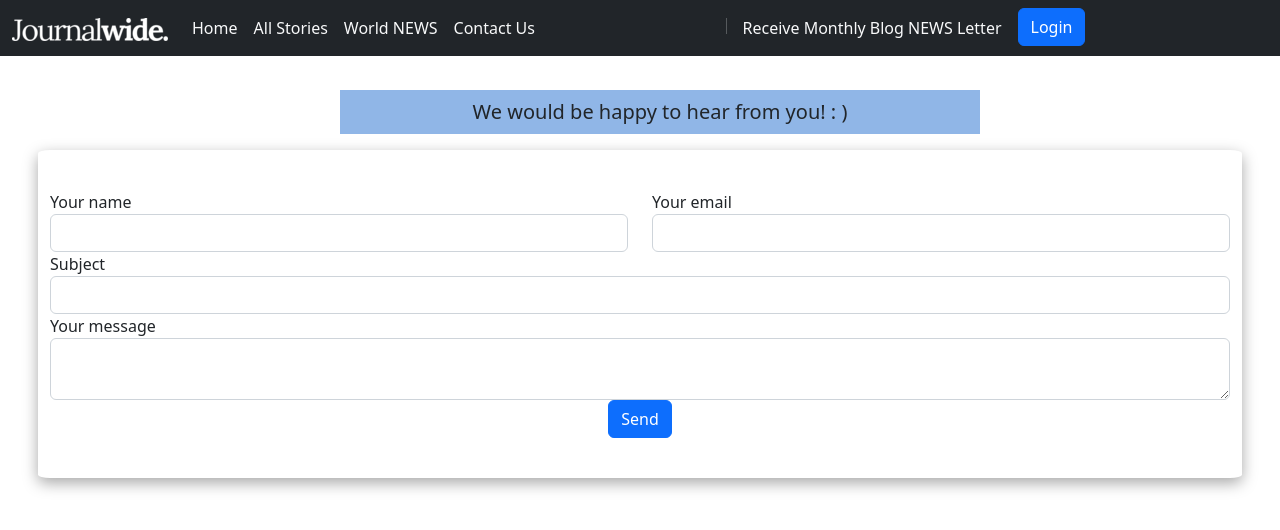
After one commit to abdulmoiez876/Web-Engineering_3, a PHP site: page /contactUs.php in a window 1280 px wide. The commit adds this page. Shown: the top 530 px of the page. Run offline with PHP 8.4, Linux system fonts and the light colour scheme.

Commit message:
contactUs implemented

```diff
--- /dev/null
+++ b/contactUs.php
@@ -0,0 +1,165 @@
+<?php
+include './config.php';
+
+$message = "We would be happy to hear from you! : )";
+if (isset($_POST['send'])) {
+    $name = $_POST['name'];
+    $email = $_POST['email'];
+    $subject = $_POST['subject'];
+    $message = $_POST['message'];
+
+    $querySubmit = "INSERT INTO contactUs(name, email, subject, message) VALUES('$name', '$email', '$subject', '$message')";
+    try {
+        if(mysqli_query($connection, $querySubmit)) {
+            $message = 'Feedback Submitted successfully!';
+        }
+        else {
+            $message = 'Feedback could not be Submitted';
+        }
+    } catch (Exception $e) {
+        $message = 'Feedback could not be Submitted';
+    }
+}
+?>
+
+<!DOCTYPE html>
+<html lang="en">
+
+<head>
+    <meta charset="UTF-8">
+    <meta http-equiv="X-UA-Compatible" content="IE=edge">
+    <meta name="viewport" content="width=device-width, initial-scale=1.0">
+    <title>Contact Us</title>
+    <link rel="canonical" href="https://getbootstrap.com/docs/5.2/examples/carousel/" />
+
+    <link href="bootstrap.min.css" rel="stylesheet" />
+    <link rel="stylesheet" href="./.css">
+
+    <style>
+        form {
+
+            padding: 40px 80px;
+            box-shadow: rgba(0, 0, 0, 0.35) 0px 5px 15px;
+            border-radius: 1%;
+        }
+
+        .message {
+            width: 50%;
+            text-align: center;
+            padding: 10px;
+            position: absolute;
+            margin-top: -10px;
+            margin-left: 340px;
+            background-color: rgb(144, 182, 231);
+        }
+    </style>
+</head>
+
+<body>
+    <header>
+        <nav class="navbar navbar-expand-md navbar-dark fixed-top bg-dark">
+            <div class="container-fluid">
+                <a class="navbar-brand" href="#"><img src="imgs/logo.png" /></a>
+                <div class="collapse navbar-collapse text-dark" id="navbarCollapse">
+                    <ul class="navbar-nav me-auto mb-2 mb-md-0">
+                        <li class="nav-item">
+                            <a class="nav-link active text-light" aria-current="page" href="#">Home</a>
+                        </li>
+                        <li class="nav-item">
+                            <a class="nav-link active text-light" href="#">All Stories</a>
+                        </li>
+                        <li class="nav-item">
+                            <a class="nav-link active text-light" href="#">World NEWS</a>
+                        </li>
+                        <li class="nav-item">
+                            <a class="nav-link active text-light" href="./contactUs.php">Contact Us</a>
+                        </li>
+                        <li class="nav-item"></li>
+                    </ul>
+                    <ul class="me-auto mb-md-0 justify-content-end nav">
+                        <li class="nav-item">
+                            <div class="vr bg-light mt-2 align-middle"></div>
+                        </li>
+                        <li class="nav-item">
+                            <a class="nav-link active text-light" href="#">Receive Monthly Blog NEWS Letter</a>
+                        </li>
+                        <li>
+                            <a href="./login.php" class="btn btn-primary">Login</a>
+                        </li>
+                    </ul>
+                </div>
+            </div>
+        </nav>
+    </header>
+
+    <h5 class='message'><?php echo $message ?></h5>
+
+    <!--Section: Contact v.2-->
+    <section style="margin-top: 100px;" class="mb-4">
+        <!-- <div class="container"> -->
+
+        <div class="row" style="padding: 50px;">
+            <form id="contact-form" name="contact-form" action="./contactUs.php" method="POST">
+
+                <!--Grid row-->
+                <div class="row">
+
+                    <!--Grid column-->
+                    <div class="col-md-6">
+                        <div class="md-form mb-0">
+                            <label for="name" class="">Your name</label>
+                            <input type="text" id="name" name="name" class="form-control" required>
+                        </div>
+                    </div>
+                    <!--Grid column-->
+
+                    <!--Grid column-->
+                    <div class="col-md-6">
+                        <div class="md-form mb-0">
+                            <label for="email" class="">Your email</label>
+                            <input type="text" id="email" name="email" class="form-control" required>
+                        </div>
+                    </div>
+                    <!--Grid column-->
+
+                </div>
+                <!--Grid row-->
+
+                <!--Grid row-->
+                <div class="row">
+                    <div class="col-md-12">
+                        <div class="md-form mb-0">
+                            <label for="subject" class="">Subject</label>
+                            <input type="text" id="subject" name="subject" class="form-control">
+                        </div>
+                    </div>
+                </div>
+                <!--Grid row-->
+
+                <!--Grid row-->
+                <div class="row">
+
+                    <!--Grid column-->
+                    <div class="col-md-12">
+
+                        <div class="md-form">
+                            <label for="message">Your message</label>
+                            <textarea type="text" id="message" name="message" rows="2" class="form-control md-textarea" required></textarea>
+                        </div>
+
+                    </div>
+                </div>
+                <!--Grid row-->
+
+                <div class="text-center text-md-left">
+                    <button class="btn btn-primary" type="submit" name='send'>Send</button>
+                </div>
+            </form>
+            <!-- </div> -->
+
+    </section>
+    </div>
+    <!--Section: Contact v.2-->
+</body>
+
+</html>
```
Also changed, not shown: index.php (+1 -28 lines).
